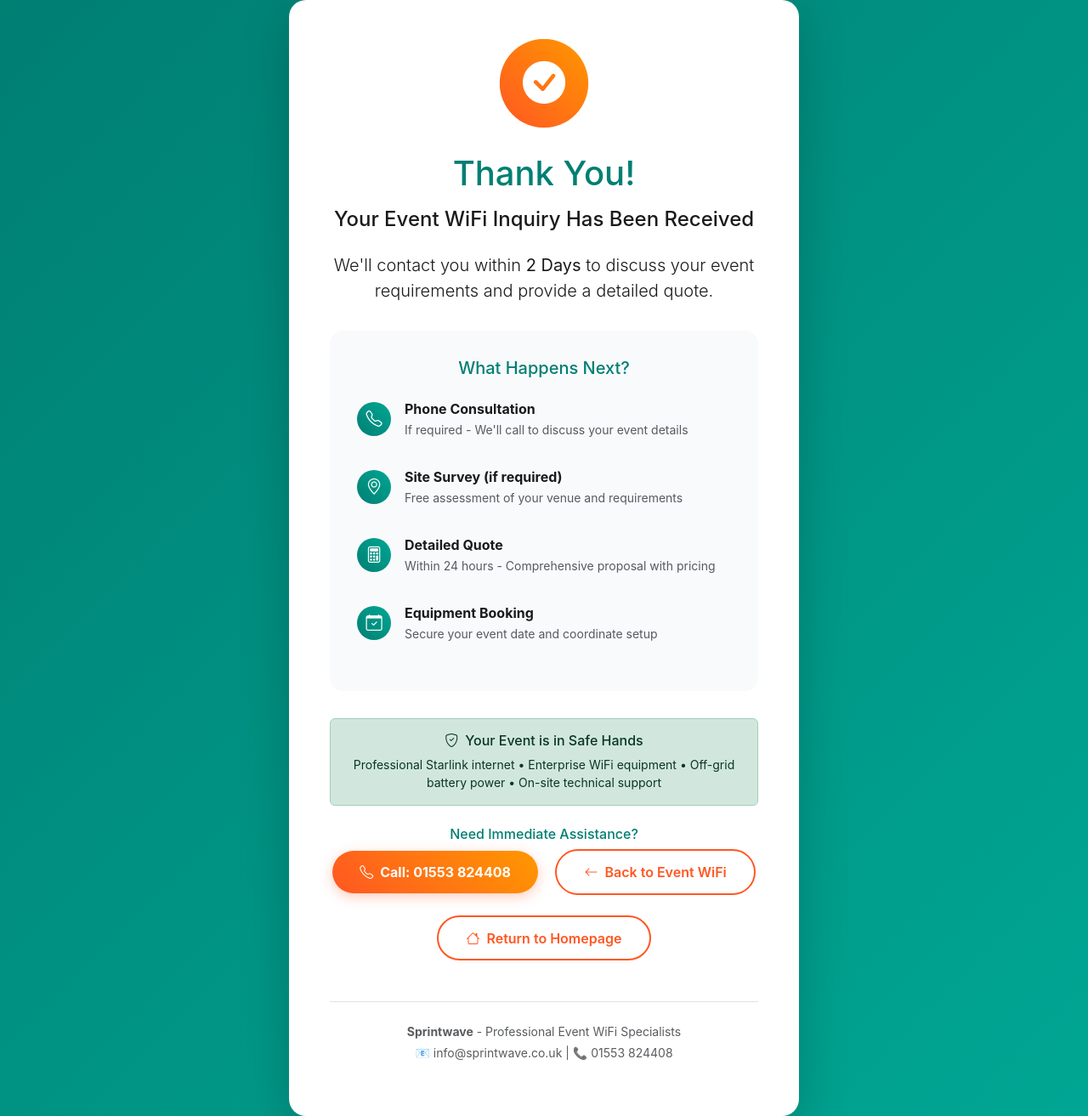
After one commit to Sprintwave/sprintwaveweb, a Flask app: page /thank-you-event-wifi in a window 1280 px wide. The commit adds this page. Shown: the whole page at 85% size. Run offline with Flask 3, Linux system fonts and the light colour scheme.

```diff
--- a/app.py
+++ b/app.py
@@ -50,6 +50,10 @@ def about():
 @app.route('/rural-broadband')
 def rural_broadband():
     return render_template('rural-broadband.html')
+
+@app.route('/thank-you-event-wifi')
+def thank_you_event_wifi():
+    return render_template('thank-you-event-wifi.html')
 
 @app.route('/sitemap.xml')
 def sitemap():
--- /dev/null
+++ b/templates/thank-you-event-wifi.html
@@ -0,0 +1,228 @@
+<!DOCTYPE html>
+<html lang="en">
+<head>
+<meta charset="utf-8"/>
+<meta content="width=device-width, initial-scale=1.0" name="viewport"/>
+
+<title>Thank You - Event WiFi Booking | Sprintwave</title>
+<meta name="description" content="Thank you for your event WiFi inquiry. We'll contact you within 2 hours with a detailed quote.">
+<meta name="robots" content="noindex, nofollow">
+
+<!-- Favicon -->
+<link rel="icon" type="image/png" href="{{ url_for('static', filename='favicon.png') }}">
+
+<!-- Google Analytics -->
+<script async src="https://www.googletagmanager.com/gtag/js?id=G-B6EW4HRX7Q"></script>
+<script>
+  window.dataLayer = window.dataLayer || [];
+  function gtag(){dataLayer.push(arguments);}
+  gtag('js', new Date());
+  gtag('config', 'G-B6EW4HRX7Q');
+
+  // Track thank you page view as conversion
+  gtag('event', 'conversion', {
+    'send_to': 'AW-XXXXXXXXX/THANK_YOU_PAGE_LABEL', // Replace with your thank you page conversion ID
+    'value': 2.0,
+    'currency': 'GBP',
+    'event_category': 'Lead Generation',
+    'event_label': 'Event WiFi Thank You Page'
+  });
+</script>
+
+<link href="https://cdn.jsdelivr.net/npm/bootstrap@5.3.2/dist/css/bootstrap.min.css" rel="stylesheet"/>
+<link rel="stylesheet" href="https://cdn.jsdelivr.net/npm/bootstrap-icons@1.10.5/font/bootstrap-icons.css">
+
+<style>
+    body {
+      background: linear-gradient(135deg, #007f73, #00a693);
+      color: #fff;
+      font-family: 'Inter', 'Helvetica Neue', sans-serif;
+      min-height: 100vh;
+      display: flex;
+      align-items: center;
+    }
+    .thank-you-card {
+      background: #fff;
+      color: #1a1a1a;
+      border-radius: 20px;
+      padding: 3rem;
+      box-shadow: 0 20px 60px rgba(0,0,0,0.2);
+      text-align: center;
+      max-width: 600px;
+      margin: 0 auto;
+    }
+    .success-icon {
+      background: linear-gradient(45deg, #ff5722, #ff9800);
+      color: white;
+      width: 100px;
+      height: 100px;
+      border-radius: 50%;
+      display: flex;
+      align-items: center;
+      justify-content: center;
+      margin: 0 auto 2rem;
+      font-size: 3rem;
+      animation: pulse 2s infinite;
+    }
+    @keyframes pulse {
+      0% { transform: scale(1); }
+      50% { transform: scale(1.05); }
+      100% { transform: scale(1); }
+    }
+    .btn-event {
+      background: linear-gradient(45deg, #ff5722, #ff9800);
+      color: #fff;
+      border-radius: 999px;
+      padding: 0.8rem 2rem;
+      font-weight: 700;
+      border: none;
+      box-shadow: 0 4px 15px rgba(255, 87, 34, 0.3);
+      transition: all 0.3s ease;
+      text-decoration: none;
+      display: inline-block;
+    }
+    .btn-event:hover {
+      transform: translateY(-2px);
+      box-shadow: 0 6px 20px rgba(255, 87, 34, 0.4);
+      color: #fff;
+      text-decoration: none;
+    }
+    .btn-outline-event {
+      border: 2px solid #ff5722;
+      color: #ff5722;
+      border-radius: 999px;
+      padding: 0.8rem 2rem;
+      font-weight: 600;
+      background: transparent;
+      transition: all 0.3s ease;
+      text-decoration: none;
+      display: inline-block;
+    }
+    .btn-outline-event:hover {
+      background: #ff5722;
+      color: #fff;
+      text-decoration: none;
+    }
+    .next-steps {
+      background: #f8fafc;
+      border-radius: 15px;
+      padding: 2rem;
+      margin: 2rem 0;
+    }
+    .step-item {
+      display: flex;
+      align-items: center;
+      margin-bottom: 1rem;
+      padding: 0.5rem 0;
+    }
+    .step-icon {
+      background: linear-gradient(45deg, #007f73, #00a693);
+      color: white;
+      width: 40px;
+      height: 40px;
+      border-radius: 50%;
+      display: flex;
+      align-items: center;
+      justify-content: center;
+      margin-right: 1rem;
+      font-size: 1.2rem;
+      flex-shrink: 0;
+    }
+</style>
+</head>
+<body>
+
+<div class="container">
+  <div class="thank-you-card">
+    <div class="success-icon">
+      <i class="bi bi-check-circle-fill"></i>
+    </div>
+
+    <h1 class="mb-3" style="color: #007f73;">Thank You!</h1>
+    <h4 class="mb-4">Your Event WiFi Inquiry Has Been Received</h4>
+
+    <p class="lead mb-4">
+      We'll contact you within <strong>2 Days</strong> to discuss your event requirements and provide a detailed quote.
+    </p>
+
+    <div class="next-steps">
+      <h5 class="mb-3" style="color: #007f73;">What Happens Next?</h5>
+
+      <div class="step-item">
+        <div class="step-icon">
+          <i class="bi bi-telephone"></i>
+        </div>
+        <div class="text-start">
+          <strong>Phone Consultation</strong><br>
+          <small class="text-muted">If required - We'll call to discuss your event details</small>
+        </div>
+      </div>
+
+      <div class="step-item">
+        <div class="step-icon">
+          <i class="bi bi-geo-alt"></i>
+        </div>
+        <div class="text-start">
+          <strong>Site Survey (if required)</strong><br>
+          <small class="text-muted">Free assessment of your venue and requirements</small>
+        </div>
+      </div>
+
+      <div class="step-item">
+        <div class="step-icon">
+          <i class="bi bi-calculator"></i>
+        </div>
+        <div class="text-start">
+          <strong>Detailed Quote</strong><br>
+          <small class="text-muted">Within 24 hours - Comprehensive proposal with pricing</small>
+        </div>
+      </div>
+
+      <div class="step-item">
+        <div class="step-icon">
+          <i class="bi bi-calendar-check"></i>
+        </div>
+        <div class="text-start">
+          <strong>Equipment Booking</strong><br>
+          <small class="text-muted">Secure your event date and coordinate setup</small>
+        </div>
+      </div>
+    </div>
+
+    <div class="alert alert-success">
+      <h6><i class="bi bi-shield-check me-2"></i>Your Event is in Safe Hands</h6>
+      <p class="mb-0 small">
+        Professional Starlink internet • Enterprise WiFi equipment • Off-grid battery power • On-site technical support
+      </p>
+    </div>
+
+    <div class="mt-4">
+      <h6 style="color: #007f73;">Need Immediate Assistance?</h6>
+      <a href="tel:+441553824408" class="btn btn-event me-3">
+        <i class="bi bi-telephone me-2"></i>Call: 01553 824408
+      </a>
+      <a href="{{ url_for('event_wifi') }}" class="btn btn-outline-event">
+        <i class="bi bi-arrow-left me-2"></i>Back to Event WiFi
+      </a>
+    </div>
+
+    <div class="mt-4">
+      <a href="{{ url_for('home') }}" class="btn btn-outline-event">
+        <i class="bi bi-house me-2"></i>Return to Homepage
+      </a>
+    </div>
+
+    <div class="mt-5 pt-4 border-top">
+      <p class="text-muted small mb-1">
+        <strong>Sprintwave</strong> - Professional Event WiFi Specialists
+      </p>
+      <p class="text-muted small">
+        📧 info@sprintwave.co.uk | 📞 01553 824408
+      </p>
+    </div>
+  </div>
+</div>
+
+<script src="https://cdn.jsdelivr.net/npm/bootstrap@5.3.2/dist/js/bootstrap.bundle.min.js"></script>
+</body>
+</html>
```
Also changed, not shown: templates/eventwifi.html (+7 -80 lines).
